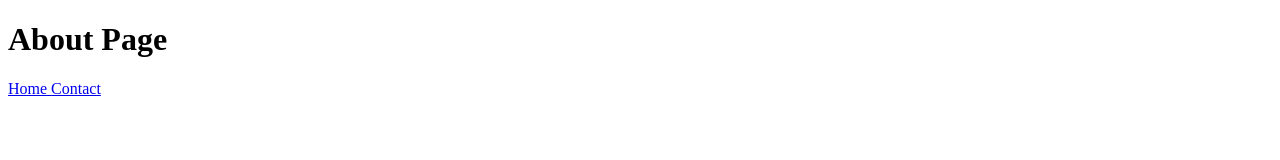
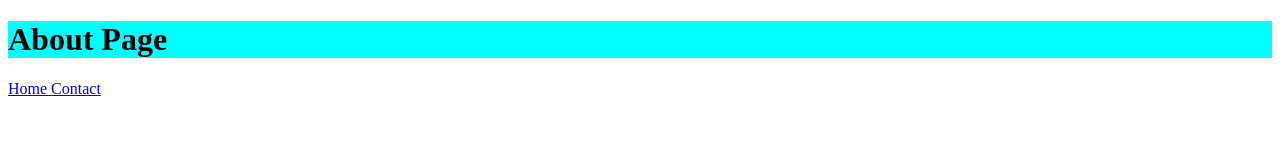
Before and after one commit to suyashsagalgile543/abra-ka-dabra, a plain HTML site: page pages/about.html in a window 1280 px wide. Drawn offline with Linux system fonts and the light colour scheme.

Commit message:
css added in about page

```diff
--- a/pages/about.html
+++ b/pages/about.html
@@ -4,9 +4,15 @@
   <meta charset="UTF-8">
   <meta name="viewport" content="width=device-width, initial-scale=1.0">
   <title>About</title>
+  <style>
+  .heading{
+    background-color: aqua;
+    color: black;
+  }
+  </style>
 </head>
 <body>
-  <h1>About Page</h1>
+  <h1 class="heading">About Page</h1>
 
   <a href="./../index.html">
     Home
```
